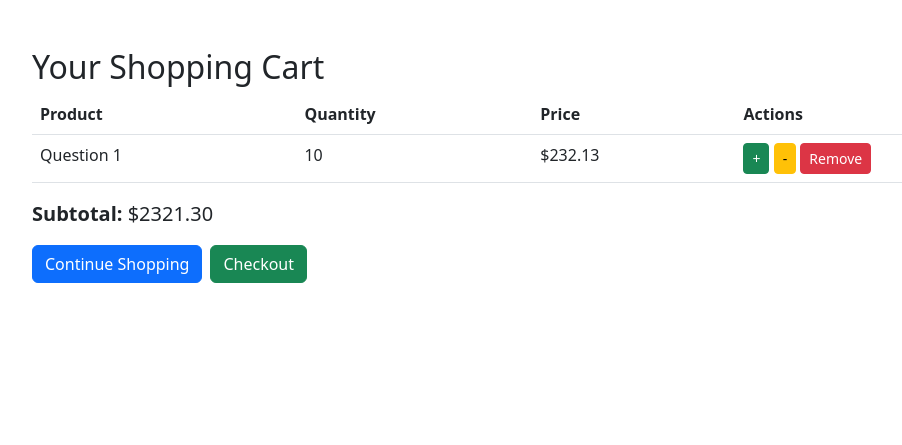
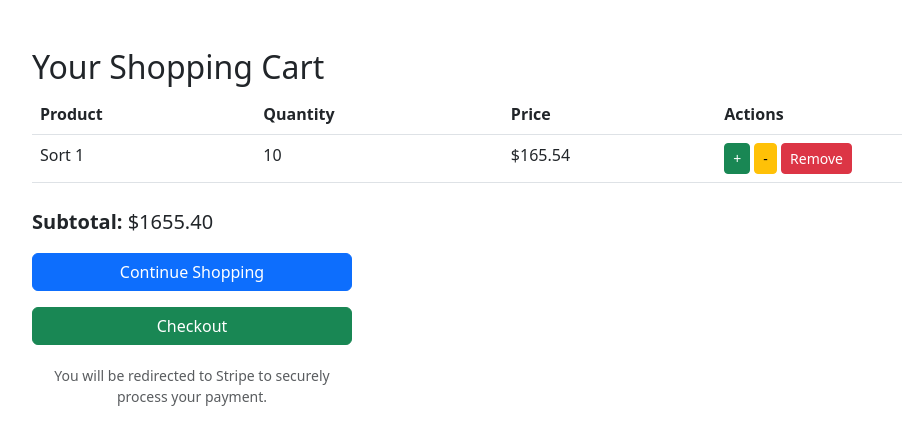
Before and after one commit to StarvingDogs/ecommerce, a Django app: page /cart/ in a window 1280 px wide. Shown: the part 56-501 px from the top of the page, without its empty margins (62-964 px from the left). Run offline with Django 5.2, Linux system fonts and the light colour scheme; a user stored in the database is signed in; data comes from the database, SQL or seed files in the repository; tables that the repository leaves empty hold one stand-in row (values such as "Sample post").

Commit message:
improve cart buttons

```diff
--- a/ecommerce/templates/ecommerce/cart.html
+++ b/ecommerce/templates/ecommerce/cart.html
@@ -36,15 +36,14 @@
         {% endfor %}
       </tbody>
     </table>
-    <div class="d-flex align-items-center mt-2">
+    <div class="mt-4 d-flex flex-column gap-3">
       <span class="fs-5 me-3"><strong>Subtotal:</strong> ${{ subtotal|floatformat:2 }}</span>
-    </div>
-    <div class="mt-3 d-flex gap-2">
-      <a href="{% url 'ecommerce:index' %}" class="btn btn-primary">Continue Shopping</a>
-      <form action="{% url 'ecommerce:create_checkout_session' %}" method="post" style="display:inline;">
+      <a href="{% url 'ecommerce:index' %}" class="btn btn-primary w-100" style="max-width: 320px;">Continue Shopping</a>
+      <form action="{% url 'ecommerce:create_checkout_session' %}" method="post" class="w-100" style="max-width: 320px;">
         {% csrf_token %}
-        <button type="submit" class="btn btn-success">Checkout</button>
+        <button type="submit" class="btn btn-success w-100">Checkout</button>
       </form>
+      <small class="text-muted mt-1 text-center" style="max-width: 320px;">You will be redirected to Stripe to securely process your payment.</small>
     </div>
   {% else %}
     <p>Your cart is empty.</p>
```
